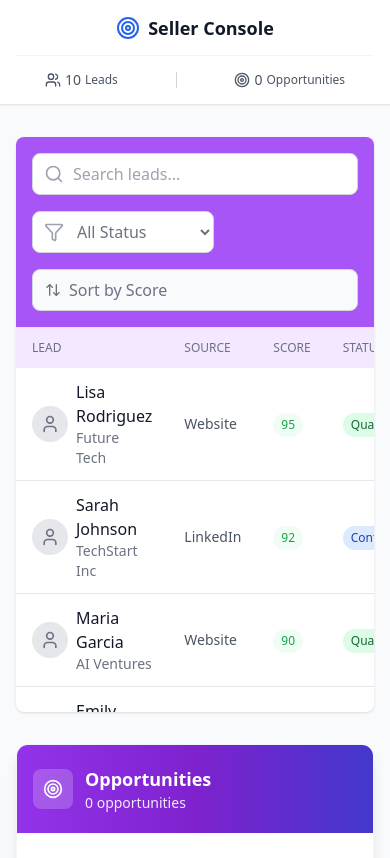
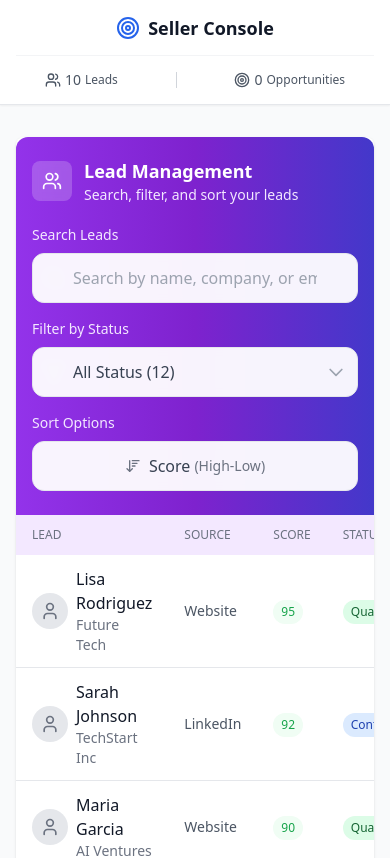
Before and after one commit to Yowani24/seller-console, a React (Vite) app: page / in a window 390 px wide. Shown: the top 858 px of the page. Built offline with nearby package versions, Linux system fonts and the light colour scheme.

Commit message:
filters responsiveness adjusted

```diff
--- a/src/components/features/leads/lead-filters.tsx
+++ b/src/components/features/leads/lead-filters.tsx
@@ -1,4 +1,5 @@
-import { Search, Filter, ArrowUpDown } from "lucide-react";
+import { Search, Filter, X, Users, SortAsc, SortDesc } from "lucide-react";
+import { useState } from "react";
 
 interface LeadFiltersProps {
   searchTerm: string;
@@ -17,43 +18,196 @@ const LeadFilters = ({
   sortBy,
   setSortBy,
 }: LeadFiltersProps) => {
+  const [sortOrder, setSortOrder] = useState<"asc" | "desc">("desc");
+
+  const handleSortToggle = () => {
+    if (sortBy === "score") {
+      setSortBy("name");
+      setSortOrder("asc");
+    } else {
+      setSortBy("score");
+      setSortOrder("desc");
+    }
+  };
+
+  const clearSearch = () => {
+    setSearchTerm("");
+  };
+
+  const getStatusCount = (status: string) => {
+    const counts: Record<string, number> = {
+      all: 12,
+      new: 5,
+      contacted: 3,
+      qualified: 2,
+      unqualified: 1,
+      converted: 1,
+    };
+    return counts[status] || 0;
+  };
+
   return (
-    <div className="p-4 border-b border-gray-200 bg-purple-500 rounded-t-lg">
-      <div className="flex flex-col sm:flex-row gap-4">
-        <div className="flex-1 relative">
-          <Search className="w-5 h-5 absolute left-3 top-1/2 transform -translate-y-1/2 text-gray-400" />
+    <div className="bg-gradient-to-r from-purple-600 via-purple-700 to-indigo-700 rounded-t-xl overflow-hidden">
+      <div className="px-4 py-5 sm:px-6">
+        <div className="flex items-center justify-between">
+          <div className="flex items-center space-x-3">
+            <div className="flex-shrink-0">
+              <div className="w-10 h-10 bg-white/20 backdrop-blur-sm rounded-lg flex items-center justify-center">
+                <Users className="w-5 h-5 text-white" />
+              </div>
+            </div>
+            <div>
+              <h2 className="text-lg font-semibold text-white">
+                Lead Management
+              </h2>
+              <p className="text-sm text-purple-100">
+                Search, filter, and sort your leads
+              </p>
+            </div>
+          </div>
+        </div>
+      </div>
+
+      <div className="px-4 pb-6 sm:px-6">
+        <div className="grid grid-cols-1 lg:grid-cols-12 gap-4">
+          <div className="lg:col-span-5">
+            <label className="block text-sm font-medium text-purple-100 mb-2">
+              Search Leads
+            </label>
+            <div className="relative group">
+              <Search className="w-5 h-5 absolute left-3 top-1/2 transform -translate-y-1/2 text-gray-400 group-focus-within:text-purple-500 transition-colors duration-200" />
               <input
                 type="text"
-            placeholder="Search leads..."
+                placeholder="Search by name, company, or email..."
                 value={searchTerm}
                 onChange={(e) => setSearchTerm(e.target.value)}
-            className="w-full pl-10 pr-4 py-2 text-gray-500 border border-gray-300 rounded-lg outline-none bg-white"
+                className="w-full pl-10 pr-10 py-3 text-gray-700 border border-gray-200 rounded-xl bg-white/95 backdrop-blur-sm focus:ring-2 focus:ring-purple-500 focus:border-purple-500 transition-all duration-200 placeholder:text-gray-400"
               />
+              {searchTerm && (
+                <button
+                  onClick={clearSearch}
+                  className="absolute right-3 top-1/2 transform -translate-y-1/2 p-1 text-gray-400 hover:text-gray-600 rounded-full hover:bg-gray-100 transition-colors duration-200"
+                  aria-label="Clear search"
+                >
+                  <X className="w-4 h-4" />
+                </button>
+              )}
+            </div>
           </div>
 
-        <div className="relative">
-          <Filter className="w-5 h-5 absolute left-3 top-1/2 transform -translate-y-1/2 text-gray-400" />
+          <div className="lg:col-span-4">
+            <label className="block text-sm font-medium text-purple-100 mb-2">
+              Filter by Status
+            </label>
+            <div className="relative group">
+              <Filter className="w-5 h-5 absolute left-3 top-1/2 transform -translate-y-1/2 text-gray-400 group-focus-within:text-purple-500 transition-colors duration-200" />
               <select
                 value={statusFilter}
                 onChange={(e) => setStatusFilter(e.target.value)}
-            className="pl-10 pr-8 py-2 text-gray-500 outline-none border border-gray-300 rounded-lg bg-white"
+                className="w-full pl-10 pr-10 py-3 text-gray-700 border border-gray-200 rounded-xl bg-white/95 backdrop-blur-sm focus:ring-2 focus:ring-purple-500 focus:border-purple-500 transition-all duration-200 appearance-none cursor-pointer"
               >
-            <option value="all">All Status</option>
-            <option value="new">New</option>
-            <option value="contacted">Contacted</option>
-            <option value="qualified">Qualified</option>
-            <option value="unqualified">Unqualified</option>
-            <option value="converted">Converted</option>
+                <option value="all">
+                  All Status ({getStatusCount("all")})
+                </option>
+                <option value="new">New ({getStatusCount("new")})</option>
+                <option value="contacted">
+                  Contacted ({getStatusCount("contacted")})
+                </option>
+                <option value="qualified">
+                  Qualified ({getStatusCount("qualified")})
+                </option>
+                <option value="unqualified">
+                  Unqualified ({getStatusCount("unqualified")})
+                </option>
+                <option value="converted">
+                  Converted ({getStatusCount("converted")})
+                </option>
               </select>
+              <div className="absolute right-3 top-1/2 transform -translate-y-1/2 pointer-events-none">
+                <svg
+                  className="w-5 h-5 text-gray-400"
+                  fill="none"
+                  stroke="currentColor"
+                  viewBox="0 0 24 24"
+                >
+                  <path
+                    strokeLinecap="round"
+                    strokeLinejoin="round"
+                    strokeWidth={2}
+                    d="M19 9l-7 7-7-7"
+                  />
+                </svg>
+              </div>
+            </div>
           </div>
 
+          <div className="lg:col-span-3">
+            <label className="block text-sm font-medium text-purple-100 mb-2">
+              Sort Options
+            </label>
             <button
-          onClick={() => setSortBy(sortBy === "score" ? "name" : "score")}
-          className="flex items-center px-3 py-2 text-gray-500 border border-gray-300 rounded-lg bg-gray-50 hover:bg-gray-100"
+              onClick={handleSortToggle}
+              className="w-full flex items-center justify-center px-4 py-3 text-gray-700 border border-gray-200 rounded-xl bg-white/95 backdrop-blur-sm hover:bg-white hover:shadow-md focus:ring-2 focus:ring-purple-500 focus:border-purple-500 transition-all duration-200 group"
             >
-          <ArrowUpDown className="w-4 h-4 mr-2" />
-          Sort by {sortBy === "score" ? "Score" : "Name"}
+              {sortOrder === "desc" ? (
+                <SortDesc className="w-4 h-4 mr-2 text-gray-500 group-hover:text-purple-600" />
+              ) : (
+                <SortAsc className="w-4 h-4 mr-2 text-gray-500 group-hover:text-purple-600" />
+              )}
+              <span className="font-medium">
+                {sortBy === "score" ? "Score" : "Name"}
+              </span>
+              <span className="ml-1 text-sm text-gray-500">
+                ({sortOrder === "desc" ? "High-Low" : "A-Z"})
+              </span>
             </button>
+          </div>
+        </div>
+
+        {(searchTerm || statusFilter !== "all") && (
+          <div className="mt-4 pt-4 border-t border-purple-400/30">
+            <div className="flex items-center justify-between">
+              <div className="flex items-center space-x-2">
+                <span className="text-sm font-medium text-purple-100">
+                  Active Filters:
+                </span>
+                <div className="flex flex-wrap gap-2">
+                  {searchTerm && (
+                    <div className="inline-flex items-center px-3 py-1 rounded-full text-xs font-medium bg-white/20 text-white">
+                      Search: "{searchTerm}"
+                      <button
+                        onClick={clearSearch}
+                        className="ml-2 hover:bg-white/20 rounded-full p-0.5 transition-colors duration-200"
+                      >
+                        <X className="w-3 h-3" />
+                      </button>
+                    </div>
+                  )}
+                  {statusFilter !== "all" && (
+                    <div className="inline-flex items-center px-3 py-1 rounded-full text-xs font-medium bg-white/20 text-white">
+                      Status: {statusFilter}
+                      <button
+                        onClick={() => setStatusFilter("all")}
+                        className="ml-2 hover:bg-white/20 rounded-full p-0.5 transition-colors duration-200"
+                      >
+                        <X className="w-3 h-3" />
+                      </button>
+                    </div>
+                  )}
+                </div>
+              </div>
+              <button
+                onClick={() => {
+                  setSearchTerm("");
+                  setStatusFilter("all");
+                }}
+                className="text-xs text-purple-200 hover:text-white font-medium underline decoration-dotted underline-offset-2 transition-colors duration-200"
+              >
+                Clear All
+              </button>
+            </div>
+          </div>
+        )}
       </div>
     </div>
   );
```
Lines whose indentation alone changed are shown as unchanged.
